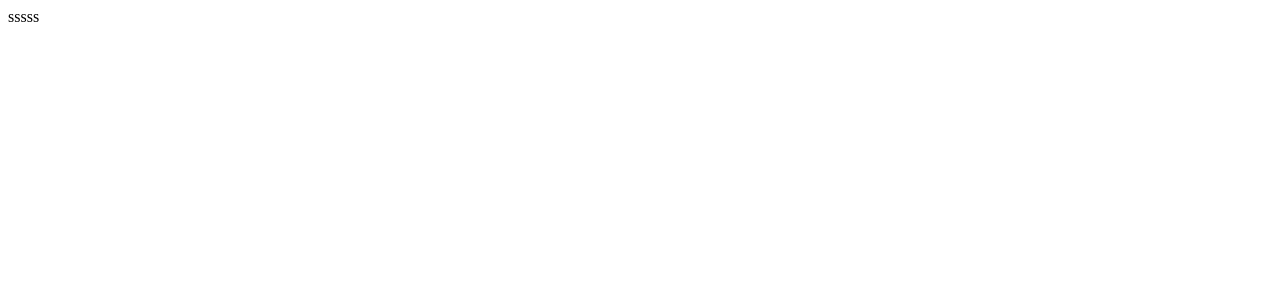
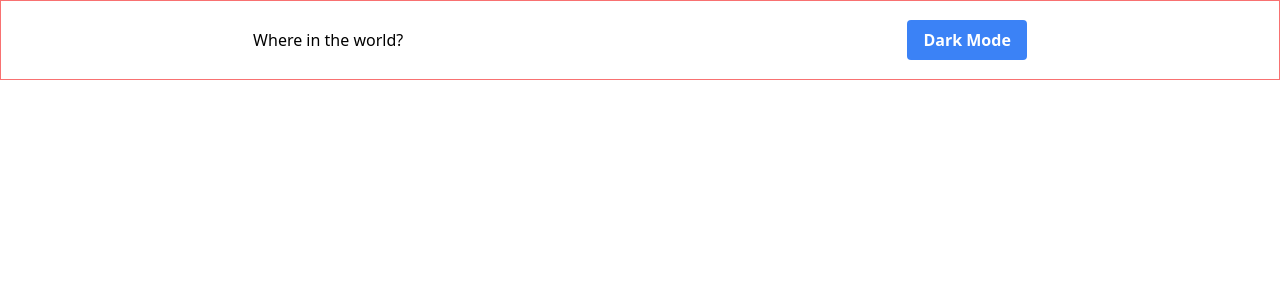
Before and after one commit to jabirkhalif/RESTCountries, a Vue app: page / in a window 1280 px wide. Shown: the top 300 px of the page. Built offline with nearby package versions, Linux system fonts and the light colour scheme.

Commit message:
added tailwindCSS ✔️

```diff
--- a/package.json
+++ b/package.json
@@ -12,8 +12,8 @@
     "autoprefixer": "^10",
     "axios": "^0.27.2",
     "pinia": "^2.0.21",
-
-
+    "postcss": "^8",
+    "tailwindcss": "^3",
     "vue": "^3.2.38",
     "vue-router": "^4.1.5"
   },
--- /dev/null
+++ b/postcss.config.js
@@ -0,0 +1,6 @@
+module.exports = {
+  plugins: {
+    tailwindcss: {},
+    autoprefixer: {}
+  }
+}
--- /dev/null
+++ b/src/assets/tailwind.css
@@ -0,0 +1,5 @@
+@tailwind base;
+
+@tailwind components;
+
+@tailwind utilities;
--- a/src/components/TheNav.vue
+++ b/src/components/TheNav.vue
@@ -1,6 +1,13 @@
 <template>
   <div>
-    <nav class="w-f">sssss</nav>
+    <nav class="w-full border border-red-400 h-20 flex justify-around items-center">
+      <h1>Where in the world?</h1>
+      <button
+        class="bg-blue-500 hover:bg-blue-700 text-white font-bold py-2 px-4 rounded"
+      >
+        Dark Mode
+      </button>
+    </nav>
   </div>
 </template>
 
--- a/src/main.js
+++ b/src/main.js
@@ -3,6 +3,7 @@ import { createPinia } from 'pinia'
 
 import App from './App.vue'
 import router from './router'
+import './assets/tailwind.css'
 
 
 
--- /dev/null
+++ b/tailwind.config.js
@@ -0,0 +1,8 @@
+/** @type {import('tailwindcss').Config} */
+module.exports = {
+  content: ['./public/**/*.html', './src/**/*.{vue,js,ts,jsx,tsx}'],
+  theme: {
+    extend: {},
+  },
+  plugins: [],
+}
```
Also changed, not shown: 1 other file (tests, documents, lock files or other folders).
